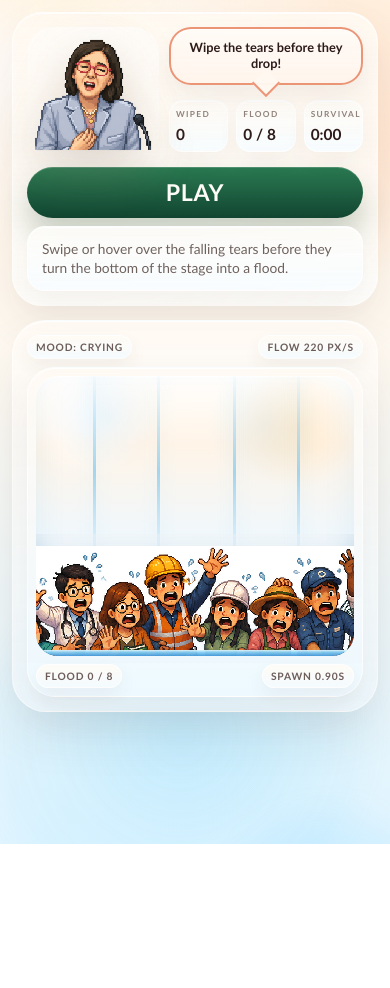
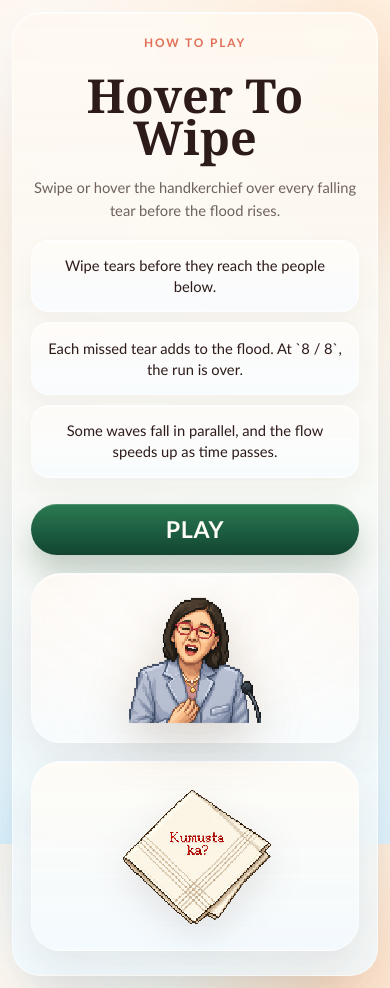
Before and after one commit to kahitsinoprogrammer/senatecry, a React (Vite) app: page / in a window 390 px wide. Before the commit the page ends 844 px from the top, so only its background shows below. Built offline with nearby package versions, Linux system fonts and the light colour scheme.

Commit message:
the page

```diff
--- a/src/App.jsx
+++ b/src/App.jsx
@@ -6,7 +6,7 @@ import floodCrowd from './assets/flood-crowd.png';
 import handkerchiefCursor from './assets/handkerchief-kumusta-ka.png';
 
 const BUCKET_LIMIT = 8;
-const BUCKET_HEIGHT = 176;
+const BUCKET_HEIGHT = 136;
 const BUCKET_BOTTOM_OFFSET = 0;
 const WIPE_RADIUS = 34;
 const TEAR_SOURCES = [0.12, 0.26, 0.4, 0.6, 0.74, 0.88];
@@ -377,6 +377,53 @@ export default function App() {
       ? CHARACTER_DIALOGUE[Math.min(game.bucketDrops - 1, CHARACTER_DIALOGUE.length - 1)]
       : 'Wipe the tears before they drop!';
 
+  if (game.status === 'idle') {
+    return (
+      <main className="intro-shell">
+        <div className="ambient ambient-one" />
+        <div className="ambient ambient-two" />
+
+        <section className="intro-panel">
+          <div className="intro-copy">
+            <p className="eyebrow">How To Play</p>
+            <h1 className="intro-title">Hover To Wipe</h1>
+            <p className="intro-lead">
+              Swipe or hover the handkerchief over every falling tear before the flood rises.
+            </p>
+
+            <div className="intro-rules">
+              <p>Wipe tears before they reach the people below.</p>
+              <p>Each missed tear adds to the flood. At `8 / 8`, the run is over.</p>
+              <p>Some waves fall in parallel, and the flow speeds up as time passes.</p>
+            </div>
+
+            <button type="button" className="start-button intro-button" onClick={startGame}>
+              <span>PLAY</span>
+            </button>
+          </div>
+
+          <div className="intro-visual">
+            <div className="intro-portrait-card">
+              <img
+                className="character-image intro-character-image"
+                src={cryingCharacter}
+                alt="Pixel-art crying character"
+              />
+            </div>
+
+            <div className="intro-handkerchief-card">
+              <img
+                className="intro-handkerchief-image"
+                src={handkerchiefCursor}
+                alt="Pixel-art handkerchief"
+              />
+            </div>
+          </div>
+        </section>
+      </main>
+    );
+  }
+
   if (game.status === 'gameover') {
     return (
       <main className="gameover-shell">
@@ -424,65 +471,22 @@ export default function App() {
       <div className="ambient ambient-one" />
       <div className="ambient ambient-two" />
 
-      <section className="layout-shell">
-
-
-        <div className="layout-grid">
-          <aside className={`sidebar-panel mood-${currentMood}`}>
+      <section className="layout-shell game-layout-shell">
+        <div className="layout-grid game-layout-grid">
+          <aside className={`sidebar-panel game-sidebar mood-${currentMood}`}>
             <div className="speech-bubble">{speech}</div>
 
-            <div className={`portrait-card ${showDistressedFace ? 'is-distressed' : ''}`}>
+            <div className={`portrait-card game-portrait-card ${showDistressedFace ? 'is-distressed' : ''}`}>
               <img
                 className="character-image"
                 src={portraitSource}
                 alt="Pixel-art crying character"
               />
             </div>
-
-            <button type="button" className="start-button" onClick={startGame}>
-              <span>
-                {game.status === 'playing'
-                  ? 'ON GAME'
-                  : game.status === 'gameover'
-                    ? 'PLAY AGAIN'
-                    : 'PLAY'}
-              </span>
-            </button>
-
-            <div className="status-grid">
-              <article className="stat-box">
-                <span className="stat-label">Wiped</span>
-                <strong className="stat-value">{game.wipedTears}</strong>
-              </article>
-              <article className="stat-box">
-                <span className="stat-label">Flood</span>
-                <strong className="stat-value">
-                  {Math.min(game.bucketDrops, BUCKET_LIMIT)} / {BUCKET_LIMIT}
-                </strong>
-              </article>
-              <article className="stat-box">
-                <span className="stat-label">Survival</span>
-                <strong className="stat-value">{formatTime(liveTotalMs)}</strong>
-              </article>
-            </div>
-
-            <p className="feedback-card">{game.feedback}</p>
           </aside>
 
-          <section className="stage-panel">
-            <div className="stage-topline">
-              <span className="stage-chip">
-                Mood:{' '}
-                {currentMood === 'warning'
-                  ? 'Flooding'
-                  : currentMood === 'gameover'
-                    ? 'Overflow'
-                    : 'Crying'}
-              </span>
-              <span className="stage-chip">Flow {Math.round(game.fallSpeed)} px/s</span>
-            </div>
-
-            <div className="stage-frame">
+          <section className="stage-panel game-stage-panel">
+            <div className="stage-frame game-stage-frame">
               <div
                 ref={stageRef}
                 className="tear-stage"
@@ -492,6 +496,13 @@ export default function App() {
                 onPointerLeave={handlePointerEnd}
                 onPointerCancel={handlePointerEnd}
               >
+                <div className="stage-hud">
+                  <span className="stage-chip">
+                    Flood {Math.min(game.bucketDrops, BUCKET_LIMIT)} / {BUCKET_LIMIT}
+                  </span>
+                  <span className="stage-chip">Survival {formatTime(liveTotalMs)}</span>
+                </div>
+
                 <div className="tear-stream-guide" aria-hidden="true" />
                 <div className="tear-stream-guide guide-two" aria-hidden="true" />
                 <div className="tear-stream-guide guide-three" aria-hidden="true" />
@@ -528,17 +539,9 @@ export default function App() {
                   <div className="flood-scene">
                     <img className="flood-crowd-image" src={floodCrowd} alt="" />
                     <div className="bucket-fill flood-water" style={{ height: `${bucketRatio}%` }}>
-
                     </div>
                   </div>
                 </div>
-              </div>
-
-              <div className="stage-bottomline">
-                <span className="bucket-note">
-                  Flood {Math.min(game.bucketDrops, BUCKET_LIMIT)} / {BUCKET_LIMIT}
-                </span>
-                <span className="bucket-note">Spawn {(game.spawnMs / 1_000).toFixed(2)}s</span>
               </div>
             </div>
           </section>
--- a/src/styles.css
+++ b/src/styles.css
@@ -50,6 +50,127 @@ button {
   height: 100dvh;
   overflow: hidden;
   padding: clamp(12px, 2vw, 24px);
+}
+
+.intro-shell {
+  position: relative;
+  min-height: 100dvh;
+  overflow: hidden;
+  display: grid;
+  place-items: center;
+  padding: clamp(16px, 3vw, 28px);
+}
+
+.intro-panel {
+  position: relative;
+  z-index: 1;
+  width: min(100%, 1120px);
+  display: grid;
+  grid-template-columns: minmax(0, 1.05fr) minmax(280px, 0.95fr);
+  gap: clamp(20px, 4vw, 40px);
+  align-items: center;
+  padding: clamp(24px, 4vw, 40px);
+  border: 1px solid rgba(255, 255, 255, 0.6);
+  border-radius: 36px;
+  background:
+    linear-gradient(180deg, rgba(255, 249, 241, 0.94), rgba(240, 250, 255, 0.82)),
+    radial-gradient(circle at top right, rgba(255, 214, 180, 0.28), rgba(255, 214, 180, 0));
+  box-shadow:
+    0 30px 64px rgba(83, 56, 46, 0.1),
+    inset 0 1px 0 rgba(255, 255, 255, 0.82);
+  backdrop-filter: blur(10px);
+}
+
+.intro-copy {
+  display: flex;
+  flex-direction: column;
+  gap: 18px;
+}
+
+.intro-title {
+  margin: 0;
+  font-family: Georgia, "Times New Roman", serif;
+  font-size: clamp(3rem, 7vw, 5.4rem);
+  line-height: 0.9;
+}
+
+.intro-lead {
+  max-width: 36rem;
+  margin: 0;
+  color: var(--muted);
+  font-size: 1.05rem;
+  line-height: 1.55;
+}
+
+.intro-rules {
+  display: grid;
+  gap: 10px;
+}
+
+.intro-rules p {
+  margin: 0;
+  padding: 14px 16px;
+  border-radius: 18px;
+  border: 1px solid rgba(255, 255, 255, 0.64);
+  background:
+    linear-gradient(180deg, rgba(255, 252, 248, 0.94), rgba(248, 252, 255, 0.9));
+  box-shadow:
+    0 12px 24px rgba(84, 58, 45, 0.05),
+    inset 0 1px 0 rgba(255, 255, 255, 0.88);
+  color: var(--ink);
+  font-size: 0.96rem;
+  line-height: 1.45;
+}
+
+.intro-button {
+  width: fit-content;
+  min-width: min(100%, 240px);
+  margin-top: 8px;
+  padding-inline: 28px;
+}
+
+.intro-visual {
+  display: grid;
+  gap: 18px;
+  justify-items: center;
+}
+
+.intro-portrait-card,
+.intro-handkerchief-card {
+  width: 100%;
+  display: flex;
+  justify-content: center;
+  align-items: center;
+  border-radius: 30px;
+  border: 1px solid rgba(255, 255, 255, 0.56);
+  box-shadow:
+    0 20px 38px rgba(75, 50, 41, 0.08),
+    inset 0 1px 0 rgba(255, 255, 255, 0.82);
+}
+
+.intro-portrait-card {
+  padding: 18px;
+  background:
+    radial-gradient(circle at top, rgba(255, 255, 255, 0.96), rgba(255, 255, 255, 0)),
+    linear-gradient(180deg, rgba(255, 246, 237, 0.86), rgba(248, 252, 255, 0.74));
+}
+
+.intro-character-image {
+  width: min(100%, 360px);
+}
+
+.intro-handkerchief-card {
+  padding: 14px 20px;
+  background:
+    linear-gradient(180deg, rgba(255, 252, 246, 0.92), rgba(244, 250, 255, 0.78));
+}
+
+.intro-handkerchief-image {
+  display: block;
+  width: min(100%, 240px);
+  height: auto;
+  image-rendering: pixelated;
+  filter: drop-shadow(0 12px 18px rgba(78, 50, 40, 0.12));
 }
 
 .app-shell::before,
@@ -285,6 +406,13 @@ button {
   gap: clamp(12px, 2vh, 22px);
 }
 
+.game-layout-shell {
+  max-width: 1360px;
+  height: 100%;
+  grid-template-columns: 1fr;
+  grid-template-rows: 1fr;
+}
+
 .hero-banner {
   grid-column: 2;
   width: fit-content;
@@ -336,6 +464,12 @@ button {
   min-height: 0;
 }
 
+.game-layout-grid {
+  height: 100%;
+  grid-template-columns: minmax(190px, 220px) minmax(0, 1fr);
+  gap: clamp(12px, 1.7vw, 20px);
+}
+
 .sidebar-panel {
   display: flex;
   flex-direction: column;
@@ -351,6 +485,17 @@ button {
     0 20px 42px rgba(95, 64, 51, 0.08),
     inset 0 1px 0 rgba(255, 255, 255, 0.82);
   backdrop-filter: blur(8px);
+}
+
+.game-sidebar {
+  gap: 18px;
+  justify-content: flex-start;
+  padding: 16px 12px;
+}
+
+.game-portrait-card {
+  flex: 1;
+  align-items: flex-end;
 }
 
 .speech-bubble {
@@ -510,6 +655,10 @@ button {
   backdrop-filter: blur(10px);
 }
 
+.game-stage-panel {
+  padding: 10px;
+}
+
 .stage-topline,
 .stage-bottomline {
   display: flex;
@@ -557,6 +706,11 @@ button {
     inset 0 1px 0 rgba(255, 255, 255, 0.88);
 }
 
+.game-stage-frame {
+  height: 100%;
+  padding: 10px;
+}
+
 .tear-stage {
   position: relative;
   height: clamp(320px, 58dvh, 460px);
@@ -594,6 +748,19 @@ button {
   height: 34%;
   background:
     linear-gradient(180deg, rgba(173, 224, 255, 0), rgba(173, 224, 255, 0.18) 48%, rgba(134, 206, 255, 0.3) 100%);
+  pointer-events: none;
+}
+
+.stage-hud {
+  position: absolute;
+  top: 14px;
+  left: 14px;
+  right: 14px;
+  z-index: 4;
+  display: flex;
+  justify-content: space-between;
+  gap: 8px;
+  flex-wrap: wrap;
   pointer-events: none;
 }
 
@@ -675,7 +842,7 @@ button {
 .flood-scene {
   position: relative;
   width: 100%;
-  height: clamp(108px, 19dvh, 150px);
+  height: clamp(84px, 14dvh, 118px);
   overflow: hidden;
   background:
     linear-gradient(180deg, rgba(255, 255, 255, 0), rgba(210, 237, 255, 0.12) 25%, rgba(118, 195, 247, 0.24) 100%);
@@ -799,6 +966,24 @@ button {
 }
 
 @media (max-width: 1040px) {
+  .intro-panel {
+    grid-template-columns: 1fr;
+    justify-items: center;
+    text-align: center;
+  }
+
+  .intro-copy {
+    align-items: center;
+  }
+
+  .intro-lead {
+    max-width: 42rem;
+  }
+
+  .intro-rules {
+    width: 100%;
+  }
+
   .layout-shell {
     grid-template-columns: 1fr;
   }
@@ -812,6 +997,27 @@ button {
   .layout-grid {
     grid-template-columns: 1fr;
     grid-template-rows: auto minmax(0, 1fr);
+  }
+
+  .game-layout-grid {
+    grid-template-columns: 1fr;
+    grid-template-rows: auto minmax(0, 1fr);
+  }
+
+  .game-sidebar {
+    display: grid;
+    grid-template-columns: minmax(150px, 180px) minmax(0, 1fr);
+    gap: 12px 16px;
+    align-items: center;
+  }
+
+  .game-sidebar .speech-bubble {
+    align-self: start;
+  }
+
+  .game-portrait-card {
+    flex: none;
+    min-height: 0;
   }
 
   .sidebar-panel {
@@ -847,11 +1053,31 @@ button {
     grid-area: feedback;
     align-self: stretch;
   }
+
+  .sidebar-panel.game-sidebar {
+    display: grid;
+    grid-template-columns: minmax(150px, 180px) minmax(0, 1fr);
+    gap: 12px 16px;
+    align-items: center;
+  }
 }
 
 @media (max-width: 760px) {
   .app-shell {
     padding: 12px;
+  }
+
+  .intro-panel {
+    padding: 22px 18px 24px;
+  }
+
+  .intro-title {
+    font-size: clamp(2.4rem, 12vw, 3.8rem);
+  }
+
+  .intro-lead,
+  .intro-rules p {
+    font-size: 0.92rem;
   }
 
   .gameover-panel {
@@ -882,11 +1108,37 @@ button {
   }
 
   .flood-scene {
-    height: clamp(88px, 16dvh, 120px);
+    height: clamp(76px, 13dvh, 104px);
+  }
+
+  .game-sidebar {
+    grid-template-columns: 132px minmax(0, 1fr);
+    gap: 10px 12px;
   }
 }
 
 @media (max-width: 560px) {
+  .intro-shell {
+    padding: 12px;
+  }
+
+  .intro-panel {
+    gap: 18px;
+    border-radius: 28px;
+  }
+
+  .intro-button {
+    width: 100%;
+  }
+
+  .intro-character-image {
+    width: min(100%, 220px);
+  }
+
+  .intro-handkerchief-image {
+    width: min(100%, 160px);
+  }
+
   .gameover-shell {
     padding: 12px;
   }
@@ -907,6 +1159,16 @@ button {
     width: 100%;
   }
 
+  .game-sidebar {
+    grid-template-columns: 1fr;
+    justify-items: center;
+    text-align: center;
+  }
+
+  .game-sidebar .speech-bubble {
+    width: 100%;
+  }
+
   .sidebar-panel {
     grid-template-columns: 132px minmax(0, 1fr);
     grid-template-areas:
@@ -915,6 +1177,13 @@ button {
       "button button"
       "feedback feedback";
     gap: 8px 10px;
+  }
+
+  .sidebar-panel.game-sidebar {
+    grid-template-columns: 1fr;
+    grid-template-areas: none;
+    justify-items: center;
+    text-align: center;
   }
 
   .hero-banner h1 {
@@ -952,7 +1221,7 @@ button {
   }
 
   .flood-scene {
-    height: 122px;
+    height: 96px;
   }
 
   .stage-chip,
```
